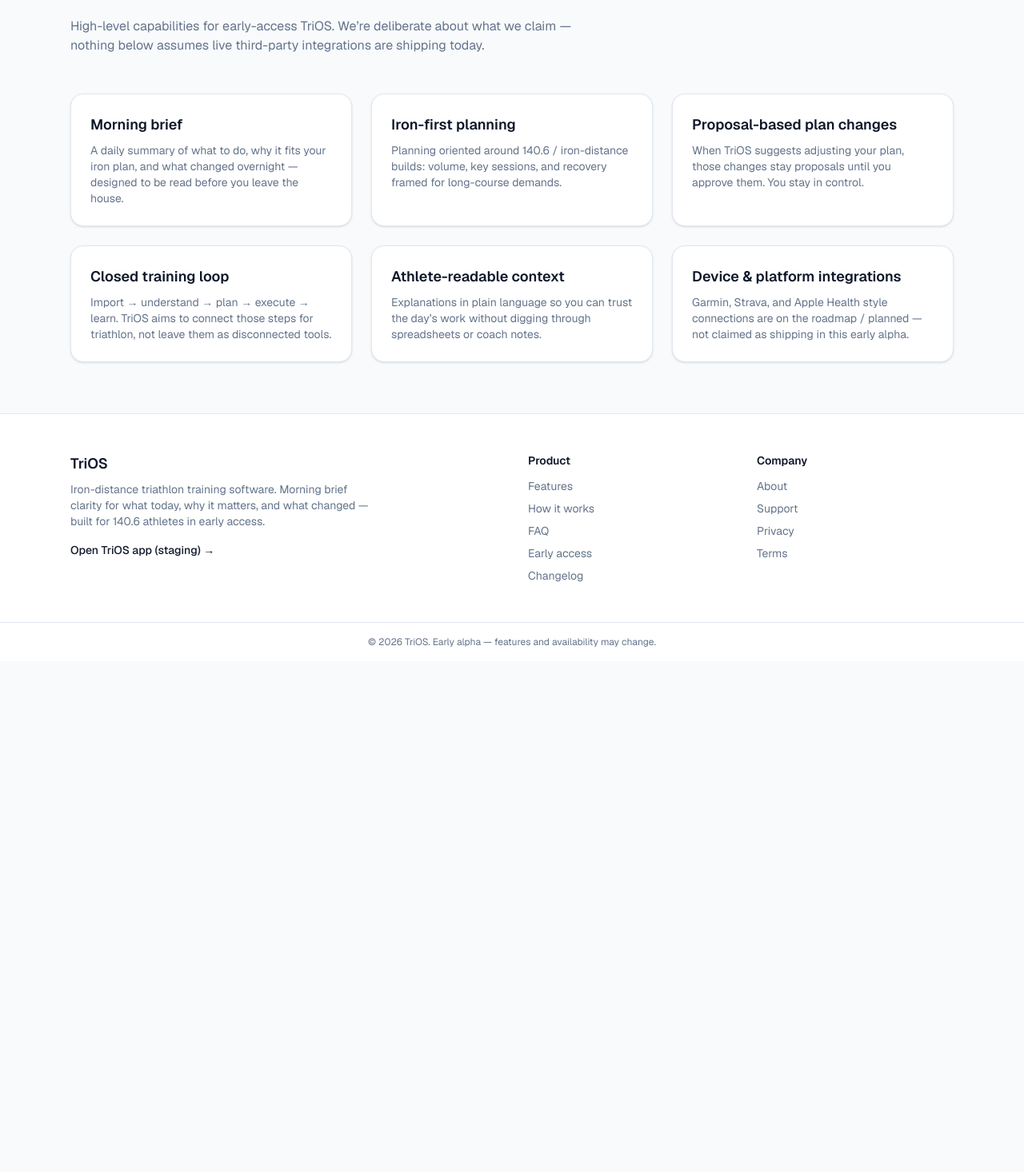
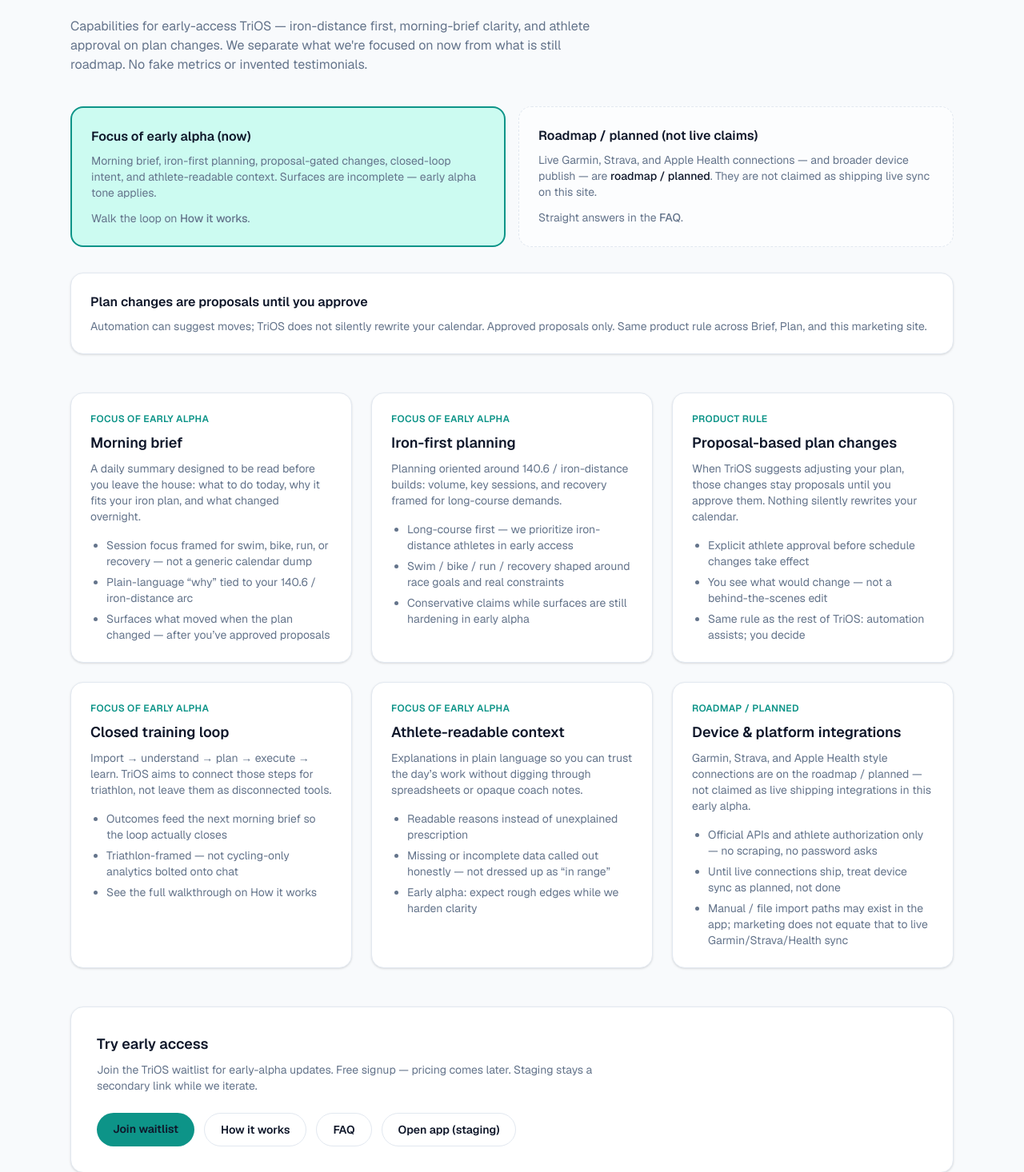
Before and after one commit to CStewCodes/trios-site, a Next.js app: page /features in a window 1280 px wide. Shown: the part 184-1650 px from the top of the page at 80% size. Before the commit the page ends 1011 px from the top, so only its background shows below. Built offline with nearby package versions, Linux system fonts and the light colour scheme.

Commit message:
feat(features): deepen honest capability grid (TRI-66)
Keep the six capabilities with richer detail; add shipping-now vs
roadmap sections; explicit proposal-until-approve; integrations labeled
roadmap/planned only; primary Join waitlist CTA with How it works / FAQ.

```diff
--- a/app/features/page.tsx
+++ b/app/features/page.tsx
@@ -1,34 +1,74 @@
 import type { Metadata } from "next";
+import Link from "next/link";
 
 export const metadata: Metadata = {
   title: "Features",
-  description: "High-level TriOS capabilities for iron-distance triathlon training — early access.",
+  description:
+    "TriOS capabilities for iron-distance triathlon training — morning brief, proposal-based planning, closed loop. Early access; integrations roadmap.",
 };
+
+const APP_URL = "https://race-ops-staging-eosin.vercel.app";
 
 const features = [
   {
     title: "Morning brief",
-    body: "A daily summary of what to do, why it fits your iron plan, and what changed overnight — designed to be read before you leave the house.",
+    status: "Focus of early alpha",
+    body: "A daily summary designed to be read before you leave the house: what to do today, why it fits your iron plan, and what changed overnight.",
+    points: [
+      "Session focus framed for swim, bike, run, or recovery — not a generic calendar dump",
+      "Plain-language “why” tied to your 140.6 / iron-distance arc",
+      "Surfaces what moved when the plan changed — after you’ve approved proposals",
+    ],
   },
   {
     title: "Iron-first planning",
+    status: "Focus of early alpha",
     body: "Planning oriented around 140.6 / iron-distance builds: volume, key sessions, and recovery framed for long-course demands.",
+    points: [
+      "Long-course first — we prioritize iron-distance athletes in early access",
+      "Swim / bike / run / recovery shaped around race goals and real constraints",
+      "Conservative claims while surfaces are still hardening in early alpha",
+    ],
   },
   {
     title: "Proposal-based plan changes",
-    body: "When TriOS suggests adjusting your plan, those changes stay proposals until you approve them. You stay in control.",
+    status: "Product rule",
+    body: "When TriOS suggests adjusting your plan, those changes stay proposals until you approve them. Nothing silently rewrites your calendar.",
+    points: [
+      "Explicit athlete approval before schedule changes take effect",
+      "You see what would change — not a behind-the-scenes edit",
+      "Same rule as the rest of TriOS: automation assists; you decide",
+    ],
   },
   {
     title: "Closed training loop",
+    status: "Focus of early alpha",
     body: "Import → understand → plan → execute → learn. TriOS aims to connect those steps for triathlon, not leave them as disconnected tools.",
+    points: [
+      "Outcomes feed the next morning brief so the loop actually closes",
+      "Triathlon-framed — not cycling-only analytics bolted onto chat",
+      "See the full walkthrough on How it works",
+    ],
   },
   {
     title: "Athlete-readable context",
-    body: "Explanations in plain language so you can trust the day’s work without digging through spreadsheets or coach notes.",
+    status: "Focus of early alpha",
+    body: "Explanations in plain language so you can trust the day’s work without digging through spreadsheets or opaque coach notes.",
+    points: [
+      "Readable reasons instead of unexplained prescription",
+      "Missing or incomplete data called out honestly — not dressed up as “in range”",
+      "Early alpha: expect rough edges while we harden clarity",
+    ],
   },
   {
     title: "Device & platform integrations",
-    body: "Garmin, Strava, and Apple Health style connections are on the roadmap / planned — not claimed as shipping in this early alpha.",
+    status: "Roadmap / planned",
+    body: "Garmin, Strava, and Apple Health style connections are on the roadmap / planned — not claimed as live shipping integrations in this early alpha.",
+    points: [
+      "Official APIs and athlete authorization only — no scraping, no password asks",
+      "Until live connections ship, treat device sync as planned, not done",
+      "Manual / file import paths may exist in the app; marketing does not equate that to live Garmin/Strava/Health sync",
+    ],
   },
 ];
 
@@ -38,18 +78,123 @@
       <p className="text-sm font-medium text-accent">Product</p>
       <h1 className="mt-2 text-3xl font-semibold tracking-tight sm:text-4xl">Features</h1>
       <p className="mt-4 max-w-2xl text-muted">
-        High-level capabilities for early-access TriOS. We’re deliberate about what we claim —
-        nothing below assumes live third-party integrations are shipping today.
+        Capabilities for early-access TriOS — iron-distance first, morning-brief clarity, and
+        athlete approval on plan changes. We separate what we&apos;re focused on now from what is
+        still roadmap. No fake metrics or invented testimonials.
       </p>
 
+      {/* Shipping vs roadmap */}
+      <div className="mt-10 grid gap-4 md:grid-cols-2">
+        <section
+          className="rounded-2xl border-2 border-accent bg-accent-soft p-5 sm:p-6"
+          aria-labelledby="shipping-now-heading"
+        >
+          <h2 id="shipping-now-heading" className="text-base font-semibold text-foreground">
+            Focus of early alpha (now)
+          </h2>
+          <p className="mt-2 text-sm text-muted">
+            Morning brief, iron-first planning, proposal-gated changes, closed-loop intent, and
+            athlete-readable context. Surfaces are incomplete — early alpha tone applies.
+          </p>
+          <p className="mt-3 text-sm text-muted">
+            Walk the loop on{" "}
+            <Link href="/how-it-works" className="font-medium text-accent hover:text-accent-hover">
+              How it works
+            </Link>
+            .
+          </p>
+        </section>
+
+        <section
+          className="rounded-2xl border border-dashed border-border bg-card/60 p-5 sm:p-6"
+          aria-labelledby="roadmap-heading"
+        >
+          <h2 id="roadmap-heading" className="text-base font-semibold text-foreground">
+            Roadmap / planned (not live claims)
+          </h2>
+          <p className="mt-2 text-sm text-muted">
+            Live Garmin, Strava, and Apple Health connections — and broader device publish —
+            are <strong className="font-medium text-foreground">roadmap / planned</strong>. They are
+            not claimed as shipping live sync on this site.
+          </p>
+          <p className="mt-3 text-sm text-muted">
+            Straight answers in the{" "}
+            <Link href="/faq" className="font-medium text-accent hover:text-accent-hover">
+              FAQ
+            </Link>
+            .
+          </p>
+        </section>
+      </div>
+
+      {/* Proposal callout */}
+      <aside
+        className="mt-8 rounded-2xl border border-border bg-card p-5 shadow-sm sm:p-6"
+        aria-labelledby="features-proposal-heading"
+      >
+        <h2 id="features-proposal-heading" className="text-base font-semibold text-foreground">
+          Plan changes are proposals until you approve
+        </h2>
+        <p className="mt-2 text-sm text-muted">
+          Automation can suggest moves; TriOS does not silently rewrite your calendar. Approved
+          proposals only. Same product rule across Brief, Plan, and this marketing site.
+        </p>
+      </aside>
+
+      {/* Capability grid — same 6, deepened */}
       <div className="mt-12 grid gap-6 sm:grid-cols-2 lg:grid-cols-3">
         {features.map((f) => (
-          <article key={f.title} className="rounded-2xl border border-border bg-card p-6 shadow-sm">
-            <h2 className="text-lg font-semibold">{f.title}</h2>
+          <article
+            key={f.title}
+            className="flex flex-col rounded-2xl border border-border bg-card p-6 shadow-sm"
+          >
+            <p className="text-xs font-semibold uppercase tracking-wide text-accent">{f.status}</p>
+            <h2 className="mt-2 text-lg font-semibold">{f.title}</h2>
             <p className="mt-2 text-sm text-muted">{f.body}</p>
+            <ul className="mt-4 flex-1 list-disc space-y-1.5 pl-5 text-sm text-muted">
+              {f.points.map((p) => (
+                <li key={p}>{p}</li>
+              ))}
+            </ul>
           </article>
         ))}
       </div>
+
+      <section className="mt-12 rounded-2xl border border-border bg-card p-6 shadow-sm sm:p-8">
+        <h2 className="text-lg font-semibold text-foreground">Try early access</h2>
+        <p className="mt-2 max-w-2xl text-sm text-muted">
+          Join the TriOS waitlist for early-alpha updates. Free signup — pricing comes later.
+          Staging stays a secondary link while we iterate.
+        </p>
+        <div className="mt-6 flex flex-wrap gap-3">
+          <Link
+            href="/early-access"
+            className="rounded-full bg-accent px-5 py-2.5 text-sm font-semibold text-white hover:bg-accent-hover"
+          >
+            Join waitlist
+          </Link>
+          <Link
+            href="/how-it-works"
+            className="rounded-full border border-border px-5 py-2.5 text-sm font-semibold text-foreground hover:border-accent/50"
+          >
+            How it works
+          </Link>
+          <Link
+            href="/faq"
+            className="rounded-full border border-border px-5 py-2.5 text-sm font-semibold text-foreground hover:border-accent/50"
+          >
+            FAQ
+          </Link>
+          <a
+            href={APP_URL}
+            target="_blank"
+            rel="noopener noreferrer"
+            className="rounded-full border border-border px-5 py-2.5 text-sm font-semibold text-foreground hover:border-accent/50"
+          >
+            Open app (staging)
+          </a>
+        </div>
+      </section>
     </div>
   );
 }
```
